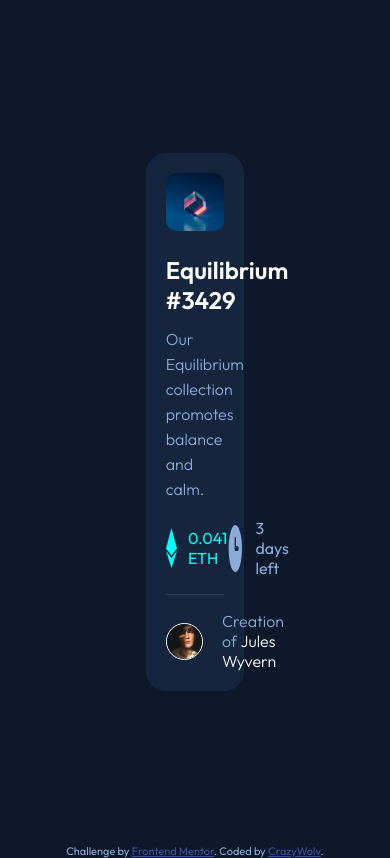
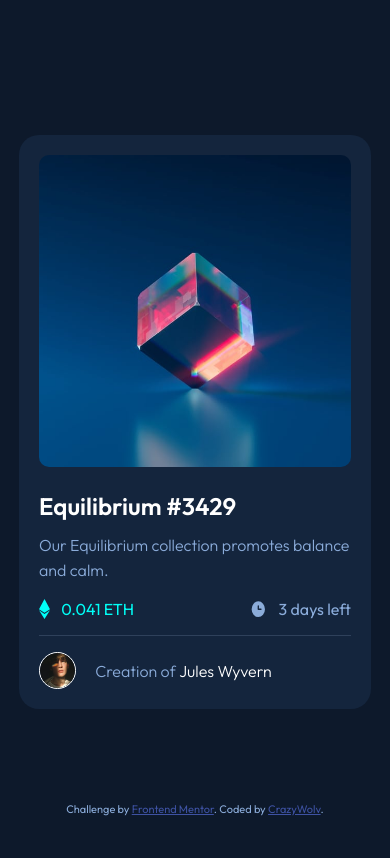
Before and after one commit to CrazyWolv/nft-card, a plain HTML site: page index.html in a window 390 px wide. Drawn offline with Linux system fonts and the light colour scheme.

Commit message:
Tablet & Mobile corrected responsivness

```diff
--- a/styles/style.css
+++ b/styles/style.css
@@ -1,13 +1,13 @@
 /* CSS */
 @import url('https://fonts.googleapis.com/css2?family=Outfit:wght@300;400;600&display=swap');
 
-.attribution { font-size: 11px; text-align: center; }
+.attribution { font-size: 11px; text-align: center; position:relative; bottom:5vh; }
 .attribution a { color: hsl(228, 45%, 44%); }
 
 
 /* HTML & BODY -- Generals */
 html, body {
-    height: 100%;
+    height:100%;
 }
 
 body{
@@ -39,11 +39,12 @@ body{
 
 /* NFT card container */
     .nft-card-container{
-        height: 100%;
+        height: 100vh;
         padding: 0;
         margin: 0;
         align-items: center;
         justify-content: center;
+        overflow-y:auto;
 }
 
 /* NFT Card itself */
@@ -54,7 +55,7 @@ body{
         -moz-border-radius:20px;
         -ms-border-radius:20px;
         -o-border-radius:20px;
-        width:15%;
+        max-width:15%;
         padding:20px;
     }
 
@@ -209,9 +210,16 @@ body{
         -o-border-radius: 100%;
 }
 
-/* # Media query -- MOBILE */
-@media screen and (max-width: 375px) {
+/* # Media query -- TABLET  */
+@media screen and (min-width: 768px) and (max-width:1224px) {
     .nft-card{
-        width:80%;
+        min-width:50%;
     }
 }
+
+/* # Media query -- MOBILE */
+@media screen and (max-width: 767px) {
+    .nft-card{
+        min-width:80%;
+    }
+}
```
